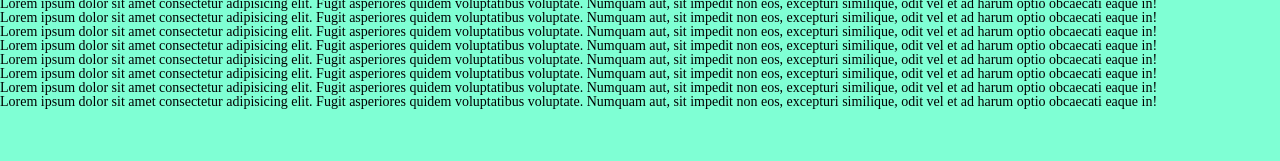
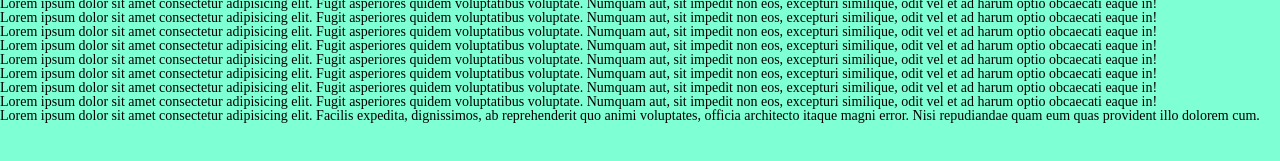
Before and after one commit to DmytroTikhostup/testGit, a plain HTML site: page index.html in a window 1280 px wide. Shown: the part 103-264 px from the top of the page. Drawn offline with Linux system fonts and the light colour scheme.

Commit message:
add new div in html

```diff
--- a/index.html
+++ b/index.html
@@ -71,6 +71,11 @@
             </li>
         </ol>
 
+        <div>
+            Lorem ipsum dolor sit amet consectetur adipisicing elit. Facilis expedita, dignissimos,
+            ab reprehenderit quo animi voluptates, officia architecto itaque magni error. Nisi
+            repudiandae quam eum quas provident illo dolorem cum.
+        </div>
         <script src="js/script.js"></script>
     </body>
 </html>
```
